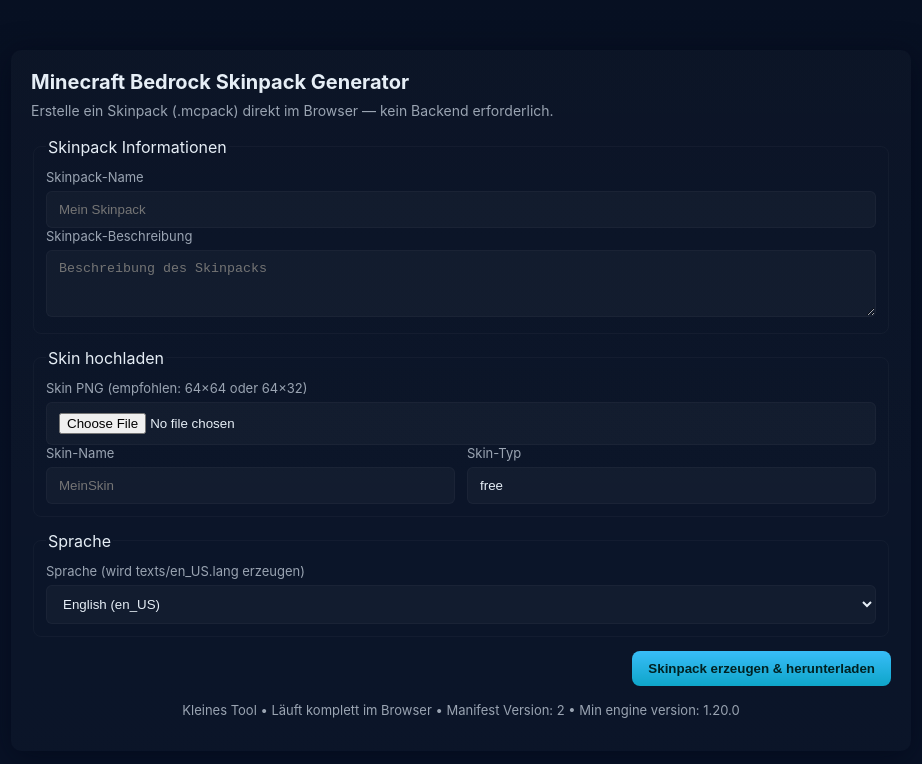
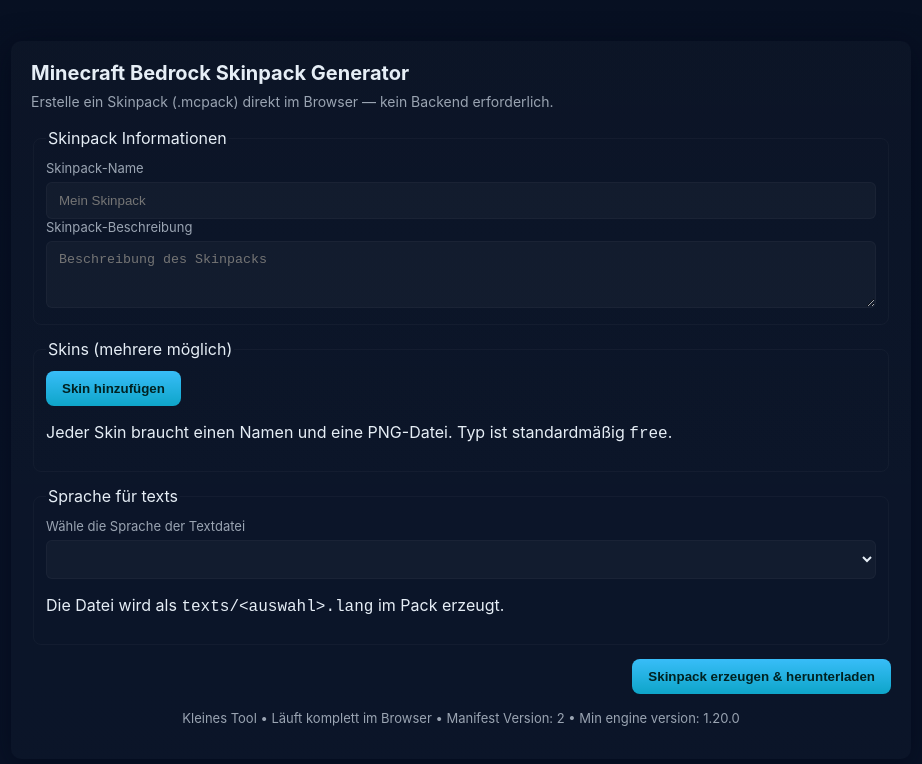
Before and after one commit to Minecraft-Julian/MCBESkinpack, a plain HTML site: page index.html in a window 1280 px wide. Shown: the whole page, without its empty margins (179-1101 px from the left). Drawn offline with nearby package versions, Linux system fonts and the light colour scheme; a script that the page names is missing.

Commit message:
Enhance skinpack form with multiple skins feature
Updated form to allow multiple skins and added language selection.

```diff
--- a/index.html
+++ b/index.html
@@ -24,27 +24,19 @@
       </fieldset>
 
       <fieldset>
-        <legend>Skin hochladen</legend>
-        <label for="skinFile">Skin PNG (empfohlen: 64×64 oder 64×32)</label>
-        <input id="skinFile" name="skinFile" type="file" accept="image/png" required />
-        <div class="row">
-          <div class="col">
-            <label for="skinName">Skin-Name</label>
-            <input id="skinName" name="skinName" type="text" placeholder="MeinSkin" required />
-          </div>
-          <div class="col">
-            <label for="skinType">Skin-Typ</label>
-            <input id="skinType" name="skinType" type="text" value="free" readonly />
-          </div>
+        <legend>Skins (mehrere möglich)</legend>
+        <div id="skinsContainer"></div>
+        <div class="actions-inline">
+          <button type="button" id="addSkinBtn" class="ghost">Skin hinzufügen</button>
         </div>
+        <p class="muted">Jeder Skin braucht einen Namen und eine PNG-Datei. Typ ist standardmäßig <code>free</code>.</p>
       </fieldset>
 
       <fieldset>
-        <legend>Sprache</legend>
-        <label for="language">Sprache (wird texts/en_US.lang erzeugen)</label>
-        <select id="language" name="language">
-          <option value="en_US" selected>English (en_US)</option>
-        </select>
+        <legend>Sprache für texts</legend>
+        <label for="language">Wähle die Sprache der Textdatei</label>
+        <select id="language" name="language"></select>
+        <p class="muted">Die Datei wird als <code>texts/&lt;auswahl&gt;.lang</code> im Pack erzeugt.</p>
       </fieldset>
 
       <div class="actions">
```
